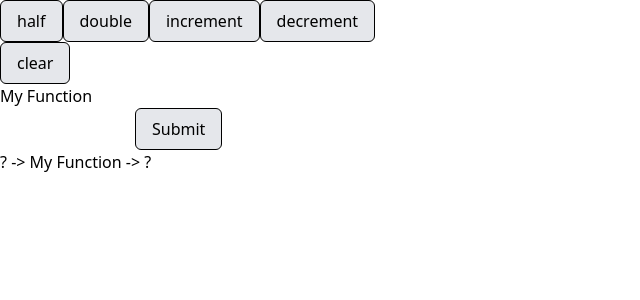
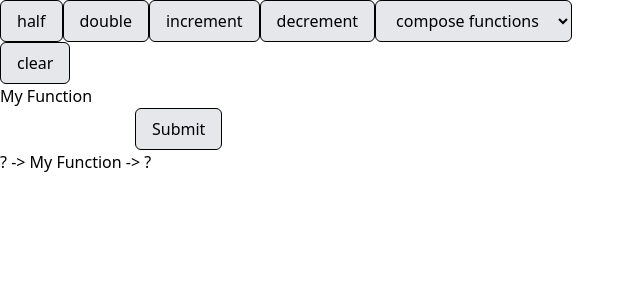
Before and after one commit to phoenix-flyhigh/frontend-machine-coding-questions, a React (Vite) app: page / in a window 1280 px wide. Shown: the top 300 px of the page, without its empty margins (0-640 px from the left). Built offline with nearby package versions, Linux system fonts and the light colour scheme.

Commit message:
Add compose and pipe functions option

```diff
--- a/src/App.tsx
+++ b/src/App.tsx
@@ -1,6 +1,16 @@
 /* eslint-disable @typescript-eslint/no-unused-vars */
 import { useState } from "react";
 import "./App.css";
+
+const compose =
+  (...functions: ((val: number) => number)[]) =>
+  (args) =>
+    functions.reduceRight((acc, fn) => fn(acc), args);
+
+const pipe =
+  (...functions: ((val: number) => number)[]) =>
+  (args) =>
+    functions.reduce((acc, fn) => fn(acc), args);
 
 const CustomCalculator = () => {
   const half = (val: number) => val / 2;
@@ -10,12 +20,15 @@ const CustomCalculator = () => {
 
   const [input, setInput] = useState("");
   const [output, setOutput] = useState<number | null>(null);
-  const [operations, setOperations] = useState<string[]>([]);
+  const [operations, setOperations] = useState<((val: number) => number)[]>([]);
+  const [functionType, setFunctionType] = useState("compose");
 
   const calculateResult = () => {
-    const result: number = operations.reduce((acc, func) => {
-      return eval(func)(acc);
-    }, parseFloat(input));
+    // const result: number = operations.reduce((acc, func) => func(acc), parseFloat(input));
+    const result =
+      functionType === "compose"
+        ? compose(...operations)(parseFloat(input))
+        : pipe(...operations)(parseFloat(input));
     setOutput(result);
   };
 
@@ -25,7 +38,7 @@ const CustomCalculator = () => {
     setOutput(null);
   };
 
-  const addOperation = (operation: string) => {
+  const addOperation = (operation: (val: number) => number) => {
     setOperations((prev) => [...prev, operation]);
   };
 
@@ -33,18 +46,26 @@ const CustomCalculator = () => {
     <div className="flex flex-col gap-8 items-center justify-center">
       <div className="flex gap-8">
         <div className="flex">
-          <button className="btn" onClick={() => addOperation("half")}>
+          <button className="btn" onClick={() => addOperation(half)}>
             half
           </button>
-          <button className="btn" onClick={() => addOperation("double")}>
+          <button className="btn" onClick={() => addOperation(double)}>
             double
           </button>
-          <button className="btn" onClick={() => addOperation("increment")}>
+          <button className="btn" onClick={() => addOperation(increment)}>
             increment
           </button>
-          <button className="btn" onClick={() => addOperation("decrement")}>
+          <button className="btn" onClick={() => addOperation(decrement)}>
             decrement
           </button>
+          <select
+            value={functionType}
+            onChange={(e) => setFunctionType(e.target.value)}
+            className="btn ml-4"
+          >
+            <option value={"compose"}>compose functions</option>
+            <option value={"pipe"}>pipe functions</option>
+          </select>
         </div>
         <button className="btn" onClick={clearData}>
           clear
@@ -53,7 +74,7 @@ const CustomCalculator = () => {
       <h1 className="text-2xl font-bold">My Function</h1>
       <div className="flex flex-col gap-2 items-center">
         {operations.map((s) => (
-          <p key={s}>{s}</p>
+          <p key={s.name}>{s.name}</p>
         ))}
       </div>
       <form
```
